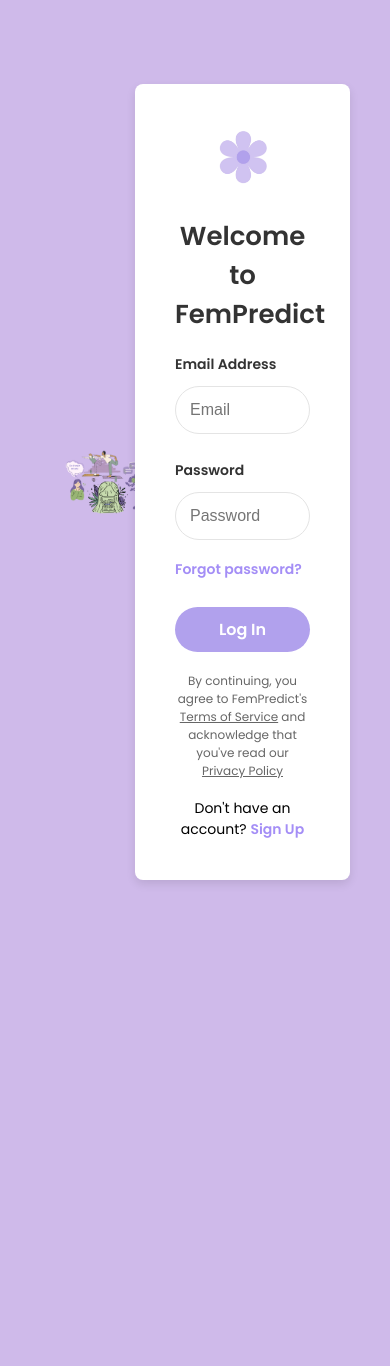
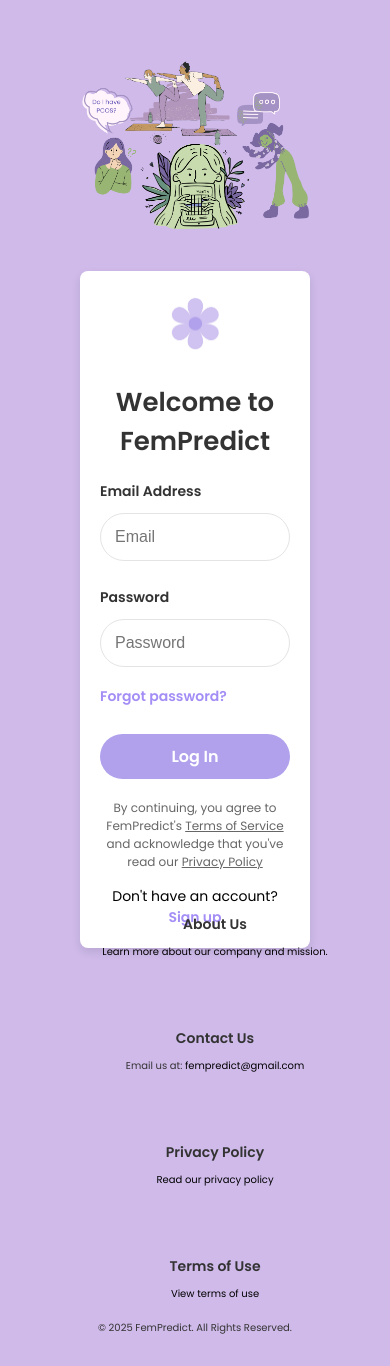
Before and after one commit to MithilaCoomaraswamy/DSGP, a React (Vite) app in the folder frontend/: page / in a window 390 px wide. Before the commit the page ends 904 px from the top, so only its background shows below. Built offline with nearby package versions, Linux system fonts and the light colour scheme.

Commit message:
Completed the login form functionality

```diff
--- a/frontend/src/App.jsx
+++ b/frontend/src/App.jsx
@@ -8,6 +8,8 @@ import Tracker from './pages/Tracker.jsx';
 import Recommender from './pages/Recommender.jsx';
 import PCOS from './pages/PCOS.jsx';
 import Chatbot from './pages/Chatbot.jsx';
+import About from './pages/About.jsx';
+import ContactUs from './pages/Contact.jsx'
 
 
 const App = () => {
@@ -22,6 +24,8 @@ const App = () => {
         <Route path="/exercise-recommender" element={<Recommender />} />
         <Route path="/pcos-quiz" element={<PCOS />} />
         <Route path="/chatbot" element={<Chatbot />} />
+        <Route path="/contact" element={<ContactUs />} />
+        <Route path="/about" element={<About />} />
       </Routes>
     </Router>
   );
--- a/frontend/src/LoginForm.css
+++ b/frontend/src/LoginForm.css
@@ -1,27 +1,31 @@
 /* General body styles */
-body {
+html, body {
+  height: 100%;
   margin: 0;
   font-family: 'Poppins', sans-serif;
-    background-color: #cfbaea;
 }
 
+/* Main container with Flexbox for side-by-side layout */
 .login-container {
   display: flex;
-    justify-content: space-between;
-    height: 100vh;
+  justify-content: space-between; /* Side by side */
+  align-items: center; /* Vertically center content */
+  height: calc(100vh - 100px); /* Subtract footer space from the total height */
+  padding: 0 20px; /* Optional: add some padding on the sides */
+  box-sizing: border-box; /* Prevent padding from affecting layout */
 }
 
 /* Left section (image) */
 .image-container {
-    width: 50%; /* Left section (image) */
-    height: 100vh;
+  width: 50%; /* Half of the screen width */
+  height: 100%; /* Full height */
   display: flex;
   justify-content: center;
   align-items: center;
 }
 
 .login-image {
-    max-width: 90%;
+  max-width: 100%; /* Ensure image doesn't overflow */
   height: auto;
   object-fit: cover;
 }
@@ -31,7 +35,7 @@ body {
   display: flex;
   justify-content: center;
   align-items: center;
-    width: 50%; /* Right section for the form */
+  width: 50%; /* Half of the screen width */
   padding: 20px;
 }
 
@@ -213,6 +217,7 @@ body {
   border: none;
   cursor: pointer;
 }
+
 .resend-code-link a {
   display: inline-block;
   margin-top: 10px;
@@ -226,3 +231,21 @@ body {
 .resend-code-link a:hover {
   text-decoration: underline;
 }
+
+
+/* Media Queries for responsiveness */
+@media (max-width: 768px) {
+  .login-container {
+    flex-direction: column; /* Stack the sections vertically on small screens */
+    justify-content: flex-start; /* Align content at the top */
+  }
+
+  .image-container, .login-form-container {
+    width: 100%; /* Make both sections full width */
+    margin-bottom: 20px; /* Optional: Add spacing between the image and form */
+  }
+
+  .login-form {
+    padding: 20px; /* Reduce padding for smaller screens */
+  }
+}
--- a/frontend/src/Recommender.css
+++ b/frontend/src/Recommender.css
@@ -38,9 +38,6 @@
     margin-top: 10px;
   }
 
-  button:hover {
-    background-color: #45a049;
-  }
 
   .progress-container {
     width: 100%;
--- a/frontend/src/index.css
+++ b/frontend/src/index.css
@@ -17,6 +17,116 @@ nav a:hover{
 
 nav a.active{
   font-weight: bold;
+}
+
+/* Footer styles */
+footer.footer {
+  width: 100%; /* Ensures footer spans the full width */
+  background-color: #b1a1ed00; /* Or any color you want */
+  border-radius: 5px;
+  padding: 20px 0; /* Adjust padding as needed */
+  text-align: center; /* Center the content inside footer */
+  position: relative; /* Change from absolute to relative */
+  margin-top: 50px; /* Space the footer away from the main section */
+}
+
+.footer-container {
+  display: flex;
+  justify-content: center;
+  margin: 0 auto; /* Center the footer container */
+  padding: 0 20px; /* Optional: Add padding to the sides */
+  width: 100%; /* Ensure the footer container takes the full width */
+}
+
+/* Footer Styling */
+.footer {
+  background-color: #fff; /* White background */
+  color: #000; /* Black text */
+  padding: 0; /* Reduced padding to decrease footer height */
+  margin-top: 0px;
+  font-family: 'Poppins', sans-serif;
+  width: 100%; /* Ensure full width */
+  box-sizing: border-box; /* Ensure padding doesn't affect width */
+}
+
+/* Main container for footer content */
+.footer-container {
+  max-width: 1200px; /* Same width as other content */
+  margin: 0 auto;
+  display: flex;
+  justify-content: space-between;
+  flex-wrap: wrap;
+  gap: 20px; /* Increased gap between footer items */
+  align-items: center; /* Vertically align items in the center */
+}
+
+/* Footer sections (links) layout */
+.footer-links {
+  display: flex;
+  gap: 20px; /* Spacing between the links */
+  justify-content: flex-start;
+  flex-wrap: wrap;
+}
+
+.footer-links div {
+  display: flex;
+  flex-direction: column;
+  align-items: flex-start;
+}
+
+.footer-container h3 {
+  font-size: 14px; /* Font size for headings */
+  margin-bottom: 4px; /* Reduced margin */
+  color: #333; /* Dark color for headings */
+}
+
+.footer-container p {
+  font-size: 10px; /* Reduced font size */
+  color: #333; /* Darker text for readability */
+  line-height: 1.3; /* Reduced line height for compactness */
+}
+
+.footer-link {
+  color: #000; /* Black links */
+  text-decoration: none;
+  font-weight: 400; /* Regular weight */
+  transition: color 0.3s ease, transform 0.2s ease;
+}
+
+.footer-link:hover {
+  color: #a88afc; /* Highlight links with a warm color on hover */
+  text-decoration: underline;
+  transform: translateX(5px); /* Subtle slide effect */
+}
+
+/* Footer bottom section */
+.footer-bottom {
+  text-align: center;
+  margin-top: 10px; /* Reduced margin */
+  font-size: 10px; /* Reduced font size */
+  color: #333; /* Darker text for footer bottom */
+}
+
+
+.footer-links li {
+  margin: 0 15px;
+  align-items: center;
+}
+
+.footer-links a {
+  text-decoration: none;
+  color: #333; /* Or any color you want for links */
+  font-size: small;
+}
+
+.footer-links a:hover {
+  text-decoration: underline;
+}
+.footer-copyright p {
+  margin-top: 10px;
+  color: #777;
+  align-items: center;
+  font-size: 32px;
 }
 
 ul {
@@ -62,58 +172,7 @@ nav {
   padding-top: 10px;
   padding-bottom: 10px;
 
-}footer {
-  background-color: white; /* Light grey background */
-  border-radius: 5px;
-  text-align: center; /* Center text */
-  padding: 20px; /* Padding around the footer */
-  font-family: 'Poppins', sans-serif; /* Use the same font as the rest of the site */
-  margin-top: 30px; /* Add space above the footer */
 }
-
-.footer-content {
-  max-width: 1200px; /* Max width to keep the content centered */
-  margin: 0 auto; /* Center align the content */
-}
-
-footer p {
-  color: black; /* Dark color for text */
-  font-size: 16px; /* Font size for copyright text */
-}
-
-.footer-links {
-  margin: 20px 0; /* Space between copyright and links */
-}
-
-.footer-links a {
-  text-decoration: none; /* Remove underline */
-  color: black; /* Link color */
-  font-size: 14px; /* Font size for links */
-  margin: 0 10px; /* Space between links */
-}
-
-.footer-links a:hover {
-  font-weight: bold; /* Change color on hover */
-}
-
-.social-icons {
-  margin-top: 20px; /* Space above the social icons */
-}
-
-.social-icons a {
-  margin: 0 15px; /* Space between the icons */
-}
-
-.social-icon {
-  width: 30px; /* Icon size */
-  height: auto; /* Maintain aspect ratio */
-}
-
-/* Optional: Add hover effect to social icons */
-.social-icons a:hover .social-icon {
-  opacity: 0.8; /* Slightly fade on hover */
-}
-
 
 /* General Section Styling */
 .section-container {
@@ -123,127 +182,6 @@ footer p {
   margin-bottom: 40px;
   margin-top: 40px;
 }
-
-/* General Section Styling */
-.section {
-  display: flex;
-  justify-content: center;
-  align-items: center;
-  padding: 20px;
-  background-color: white; /* Set background color to white */
-  border-radius: 8px; /* Optional: rounded corners for sections */
-  width: 100%; /* Take full width */
-  height: auto; /* Allow the height to adapt to content */
-  box-sizing: border-box; /* Ensure padding doesn't affect the section size */
-}
-
-/* Section Image Styling */
-.section-image {
-  width: 50%; /* Adjust image container to take up half of the section */
-  height: 100%; /* Ensure the image container takes the full height */
-  overflow: hidden; /* Hide overflow in case of disproportionate image size */
-}
-
-.section-image img {
-  width: 100%; /* Make the image fill the width of the container */
-  height: 100%; /* Make the image fill the height of the container */
-  object-fit: cover; /* Make sure the image covers the area without distortion */
-  border-radius: 8px; /* Optional: rounded corners for images */
-}
-
-/* Section Text Styling */
-.section-text {
-  flex: 1; /* Make the text container take the remaining space */
-  margin-left: 20px; /* Space between the image and the text */
-  text-align: center; /* Center the text */
-}
-
-.section-text h2 {
-  font-size: 24px;
-  color: black;
-  margin-bottom: 10px;
-  font-family: 'Poppins', sans-serif;
-}
-
-.section-text p {
-  font-size: 16px;
-  color: black;
-  margin-bottom: 15px;
-  font-family: 'Poppins', sans-serif;
-}
-
-/* Section Container with Image and Text */
-.slideshow-container {
-  position: relative;
-  max-width: 100%;
-  overflow: hidden;
-}
-
-.section-container {
-  display: flex;
-  justify-content: center;
-  align-items: center;
-  height: 100vh; /* Full height of the viewport */
-  text-align: center;
-}
-
-/* Optional: Add some margin at the top for better spacing */
-.section-container {
-  margin-top: 40px;
-  margin-bottom: 40px;
-}
-
-.section-content {
-  display: flex;
-  justify-content: space-between;
-  width: 100%;
-}
-
-.section-image img {
-  width: 100%;
-  height: auto;
-  object-fit: contain;
-  border-radius: 8px;
-}
-
-.section-text {
-  flex: 1;
-  margin-left: 20px;
-}
-
-.section-text h2 {
-  font-size: 2rem;
-  margin-bottom: 15px;
-}
-
-.section-text p {
-  font-size: 1.2rem;
-  line-height: 1.5;
-  max-width: 600px;
-  margin: 0 auto;
-}
-
-/* Styling for Responsive Layout */
-@media (max-width: 768px) {
-  .section-container {
-    flex-direction: column; /* Stack sections vertically on smaller screens */
-  }
-
-  .section {
-    width: 100%; /* Make sections take full width */
-    margin-bottom: 20px; /* Space between stacked sections */
-  }
-
-  .section-image, .section-text {
-    width: 100%; /* Full width for both image and text */
-  }
-
-  .section-image img {
-    width: 100%; /* Ensure image takes up full width */
-    height: auto; /* Automatically adjust height */
-  }
-}
-
 
 .heading {
   display: flex;
@@ -357,7 +295,6 @@ button {
   font-size: 16px;
 }
 
-
 /* Style for Forgot Password link */
 .forgot-password {
   margin-top: 5px;
@@ -386,7 +323,7 @@ input {
 }
 
 .about-us {
-  background-color:#B9AEDC;
+  background-color:#cfbaea;
   background-position: center;
   padding: 20px 40px 60px;
   margin-top: 40px;
@@ -462,3 +399,9 @@ h3 {
   text-align: center;
   margin-top: 40px;
 }
+
+@media (max-width: 768px) {
+  .footer-container {
+    flex-direction: column; /* Stack footer content vertically on small screens */
+  }
+}
--- a/frontend/src/pages/Contact.jsx
+++ b/frontend/src/pages/Contact.jsx
@@ -10,51 +10,9 @@ function ContactUs() {
         <h3>Customer Support</h3>
         <p>If you have any questions regarding our products or services, please reach out to our support team:</p>
         <p>
-          <strong>Email:</strong> <a href="mailto:support@yourcompany.com">support@yourcompany.com</a><br />
-          <strong>Phone:</strong> (123) 456-7890<br />
-          <strong>Business Hours:</strong> Monday – Friday, 9:00 AM – 5:00 PM (EST)
+          <strong>Email:</strong> <a href="mailto:support@yourcompany.com">fempredict@gmail.com</a><br />
+          <strong>Business Hours:</strong> Monday – Friday, 9:00 AM – 5:00 PM (IST)
         </p>
-
-        <h3>Sales Inquiries</h3>
-        <p>If you are interested in our products or have any sales-related questions, please contact our sales department:</p>
-        <p>
-          <strong>Email:</strong> <a href="mailto:sales@yourcompany.com">sales@yourcompany.com</a><br />
-          <strong>Phone:</strong> (123) 555-6789
-        </p>
-
-        <h3>Visit Us</h3>
-        <p>If you would like to visit our office or meet with us in person, we’d be happy to set up an appointment. Please contact us to schedule a time.</p>
-        <p>
-          <strong>Office Address:</strong><br />
-          [Your Company Name]<br />
-          123 Business St.<br />
-          City, State, ZIP
-        </p>
-
-        <h3>Social Media</h3>
-        <p>Follow us on social media for the latest updates and news:</p>
-        <ul>
-          <li><a href="https://facebook.com/yourcompany" target="_blank" rel="noopener noreferrer">Facebook</a></li>
-          <li><a href="https://twitter.com/yourcompany" target="_blank" rel="noopener noreferrer">Twitter</a></li>
-          <li><a href="https://instagram.com/yourcompany" target="_blank" rel="noopener noreferrer">Instagram</a></li>
-          <li><a href="https://linkedin.com/company/yourcompany" target="_blank" rel="noopener noreferrer">LinkedIn</a></li>
-        </ul>
-
-        <h3>Send Us a Message</h3>
-        <p>If you prefer to contact us directly through this form, please fill out the information below and we’ll get back to you as soon as possible.</p>
-
-        <form action="/submit-form" method="post">
-          <label htmlFor="name">Your Name:</label><br />
-          <input type="text" id="name" name="name" required /><br /><br />
-
-          <label htmlFor="email">Your Email:</label><br />
-          <input type="email" id="email" name="email" required /><br /><br />
-
-          <label htmlFor="message">Your Message:</label><br />
-          <textarea id="message" name="message" rows="4" required></textarea><br /><br />
-
-          <button type="submit">Submit</button>
-        </form>
       </div>
     );
   }
--- a/frontend/src/pages/Footer.jsx
+++ b/frontend/src/pages/Footer.jsx
@@ -3,21 +3,26 @@ import React from 'react';
 const Footer = () => {
   return (
     <footer className="footer">
-      <div className="footer-container">
-        {/* Links */}
-        <div className="footer-links">
-          <ul>
-            <li><a href="/">About</a></li>
-            <li><a href="/">Privacy</a></li>
-            <li><a href="/">Terms</a></li>
-            <li><a href="/">Contact</a></li>
-          </ul>
-        </div>
-
-        {/* Copyright */}
-        <div className="footer-copyright">
-          <p>&copy; {new Date().getFullYear()} FemPredict. All Rights Reserved.</p>
-        </div>
+    <div className="footer-container">
+      <div>
+        <h3>About Us</h3>
+        <p><a href="/about" target='blank' className="footer-link">Learn more about our company and mission.</a></p>
+      </div>
+      <div>
+        <h3>Contact Us</h3>
+        <p>Email us at: <a href="mailto:fempredict@gmail.com" target='blank' className="footer-link">fempredict@gmail.com</a></p>
+      </div>
+      <div>
+        <h3>Privacy Policy</h3>
+        <p><a href="/privacypolicy" target='blank' className="footer-link">Read our privacy policy</a></p>
+      </div>
+      <div>
+        <h3>Terms of Use</h3>
+        <p><a href="/termsofservice" target='blank' className="footer-link">View terms of use</a></p>
+      </div>
+    </div>
+      <div className="footer-bottom">
+        <p>&copy; {new Date().getFullYear()} FemPredict. All Rights Reserved.</p>
       </div>
     </footer>
   );
--- a/frontend/src/pages/LoginForm.jsx
+++ b/frontend/src/pages/LoginForm.jsx
@@ -31,25 +31,20 @@ const LoginForm = () => {
     e.preventDefault();
     setSuccessMessage('');
     setError('');
-
     if (loginEmail === '' || loginPassword === '') {
       setError('Please fill out both fields');
     } else {
       setError('');
-      console.log('Form submitted:', { loginEmail, loginPassword });
-    }
-
       try {
         const response = await axios.post('http://localhost:5000/login', { email: loginEmail, password: loginPassword });
         if (response.status === 200) {
           setSuccessMessage('Login successful!');
-        console.log('Success:', response.data);
           localStorage.setItem('user', JSON.stringify(response.data));
           navigate('/profile');
         }
       } catch (err) {
         setError('Invalid credentials');
-      console.error('Error:', err.response ? err.response.data : err);
+      }
     }
   };
 
@@ -57,32 +52,23 @@ const LoginForm = () => {
     e.preventDefault();
     setSuccessMessage('');
     setError('');
-
-    // Check if passwords match
     if (signupPassword !== confirmPassword) {
       setError('Passwords do not match');
       return;
     }
-
     if (signupEmail === '' || signupPassword === '') {
-      if (signupEmail === '') setError('Please enter an email address');
-      else if (signupPassword === '') setError('Please enter a password');
-    } else {
-      setError('');
-      console.log('Sign Up Form submitted:', { signupEmail, signupPassword });
+      setError('Please fill out all fields');
+      return;
     }
-
     try {
       const response = await axios.post('http://localhost:5000/register', { email: signupEmail, password: signupPassword });
       if (response.status === 201) {
         setSuccessMessage('Sign Up successful!');
-        console.log('Success:', response.data);
         localStorage.setItem('user', JSON.stringify(response.data.user));
         navigate('/profile');
       }
     } catch (err) {
-      setError(err.response && err.response.data ? err.response.data.message : 'Error during sign up');
-      console.error('Error:', err.response ? err.response.data : err);
+      setError(err.response?.data?.message || 'Error during sign up');
     }
   };
 
@@ -91,7 +77,6 @@ const LoginForm = () => {
     setLoading(true);
     setError('');
     setSuccessMessage('');
-
     if (forgotEmail === '') {
       setError('Please enter your email address');
     } else {
@@ -106,13 +91,11 @@ const LoginForm = () => {
         setError('Error sending verification email');
       }
     }
-
     setLoading(false);
   };
 
   const handleVerifyCodeSubmit = async (e) => {
     e.preventDefault();
-
     try {
       const response = await axios.post('http://localhost:5000/verify-code', { email: emailForSent, code: verificationCode });
       if (response.status === 200) {
@@ -126,12 +109,10 @@ const LoginForm = () => {
 
   const handleResetPasswordSubmit = async (e) => {
     e.preventDefault();
-
     if (newPassword !== confirmNewPassword) {
       setVerificationError('Passwords do not match');
       return;
     }
-
     try {
       const response = await axios.post('http://localhost:5000/reset-password', {
         email: emailForSent,
@@ -142,15 +123,16 @@ const LoginForm = () => {
           email: emailForSent,
           password: newPassword,
         });
-
         if (loginResponse.status === 200) {
           localStorage.setItem('user', JSON.stringify(loginResponse.data));
-          navigate('/profile');
-        }
-
           setPasswordResetSuccess(true);
           setVerificationError('');
           setCodeVerified(false);
+          setTimeout(() => {
+            setShowForgotPassword(false);
+            setShowSignUp(false);
+          }, 0);
+        }
       }
     } catch (err) {
       setVerificationError('Error resetting password');
@@ -160,19 +142,19 @@ const LoginForm = () => {
   const handleSignUpClick = () => {
     setShowSignUp(true);
     setShowForgotPassword(false);
-    setError(''); // Clear the error when switching to the sign-up form
+    setError('');
   };
 
   const handleForgotPasswordClick = () => {
     setShowForgotPassword(true);
     setShowSignUp(false);
-    setError(''); // Clear the error when switching to the forgot password form
+    setError('');
   };
 
   const handleBackToLogin = () => {
     setShowSignUp(false);
     setShowForgotPassword(false);
-    setError(''); // Clear the error when switching back to the login form
+    setError('');
   };
 
   const handleTryAgain = () => {
@@ -195,6 +177,7 @@ const LoginForm = () => {
   };
 
   return (
+    <div>
       <div className="login-container">
         <div className="image-container">
           <img src="pic1 (3).png" alt="Image Placeholder" className="login-image" />
@@ -204,16 +187,13 @@ const LoginForm = () => {
           <div className="login-form">
             <img src="icon.png" alt="FemPredict Logo" className="login-logo" />
             <h2>Welcome to FemPredict</h2>
+
             {error && <div className="error-message">{error}</div>}
 
-          {/* Display state message */}
             <div className="state-message">
-            {showForgotPassword && !codeVerified && emailSent && !resendCodeLoading && (
-              <p>Verification code has been sent to {emailForSent}</p>
+              {passwordResetSuccess && (
+                <p>Your password has been reset successfully! You can now log in with your new password.</p>
               )}
-            {resendCodeLoading && <p>Resending code...</p>}
-            {verificationError && <p className="error-message">{verificationError}</p>}
-            {passwordResetSuccess && <p>Password reset successfully! You can now log in with the new password.</p>}
             </div>
 
             {showSignUp ? (
@@ -260,7 +240,33 @@ const LoginForm = () => {
               </div>
             ) : showForgotPassword ? (
               <div>
-              {emailSent && !codeVerified ? (
+                {!emailSent && (
+                  <div>
+                    <p>Reset your password</p>
+                    <form onSubmit={handleForgotPasswordSubmit}>
+                      <div className="form-group">
+                        <label htmlFor="forgot-email">Email Address</label>
+                        <input
+                          type="email"
+                          id="forgot-email"
+                          placeholder="Enter your email to reset password"
+                          value={forgotEmail}
+                          onChange={(e) => setForgotEmail(e.target.value)}
+                          className="login-input"
+                        />
+                      </div>
+                      <button type="submit" className="login-button">
+                        {loading ? 'Sending...' : 'Reset Password'}
+                      </button>
+                    </form>
+                    {successMessage && <div className="success-message">{successMessage}</div>}
+                    <div className="back-to-login">
+                      <a href="#" onClick={handleBackToLogin}>Back</a>
+                    </div>
+                  </div>
+                )}
+
+                {emailSent && !codeVerified && !passwordResetSuccess && (
                   <div>
                     <h3>Enter the 6-digit verification code</h3>
                     <form onSubmit={handleVerifyCodeSubmit}>
@@ -284,31 +290,6 @@ const LoginForm = () => {
                       <a href="#" onClick={handleResendCode}>
                         {resendCodeLoading ? 'Resending...' : 'Resend Code'}
                       </a>
-                  </div>
-                </div>
-              ) : (
-                <div>
-                  <p>Reset your password</p>
-                  <form onSubmit={handleForgotPasswordSubmit}>
-                    <div className="form-group">
-                      <label htmlFor="forgot-email">Email Address</label>
-                      <input
-                        type="email"
-                        id="forgot-email"
-                        placeholder="Enter your email to reset password"
-                        value={forgotEmail}
-                        onChange={(e) => setForgotEmail(e.target.value)}
-                        className="login-input"
-                        disabled={emailSent} // Disable email input if email is sent
-                      />
-                    </div>
-                    <button type="submit" className="login-button">
-                      {loading ? 'Sending...' : 'Reset Password'}
-                    </button>
-                  </form>
-                  {successMessage && <div className="success-message">{successMessage}</div>}
-                  <div className="back-to-login">
-                    <a href="#" onClick={handleBackToLogin}>Back</a>
                     </div>
                   </div>
                 )}
@@ -379,7 +360,6 @@ const LoginForm = () => {
               </form>
             )}
 
-
             {!showForgotPassword && (
               <div className="terms-disclaimer">
                 <p>
@@ -398,14 +378,16 @@ const LoginForm = () => {
             )}
 
             {!showSignUp && !showForgotPassword && (
-            <div className="signup-link">
+              <div className="back-to-login">
                 <span>Don't have an account? </span>
-              <a href="#" onClick={handleSignUpClick}>Sign Up</a>
+                <a href="#" onClick={handleSignUpClick}>Sign up</a>
               </div>
             )}
           </div>
         </div>
       </div>
+      <Footer />
+    </div>
   );
 };
 
--- a/frontend/src/pages/TermsofService.jsx
+++ b/frontend/src/pages/TermsofService.jsx
@@ -93,7 +93,7 @@ const TermsOfService = () => {
 
       <h3>13. Governing Law</h3>
       <p>
-        These Terms of Service will be governed by and construed in accordance with the laws of <strong>[Your Jurisdiction]</strong>, without regard to its conflict of law principles. Any disputes related to these Terms will be resolved in the courts of <strong>[Your Jurisdiction]</strong>.
+        These Terms of Service will be governed by and construed in accordance with the laws, without regard to its conflict of law principles. Any disputes related to these Terms will be resolved in the courts.
       </p>
 
       <h3>14. Termination</h3>
```
Also changed, not shown: frontend/src/pages/About.jsx (+4 -4 lines), 2 other files (tests, documents, lock files or other folders). Lines whose indentation alone changed are shown as unchanged.
